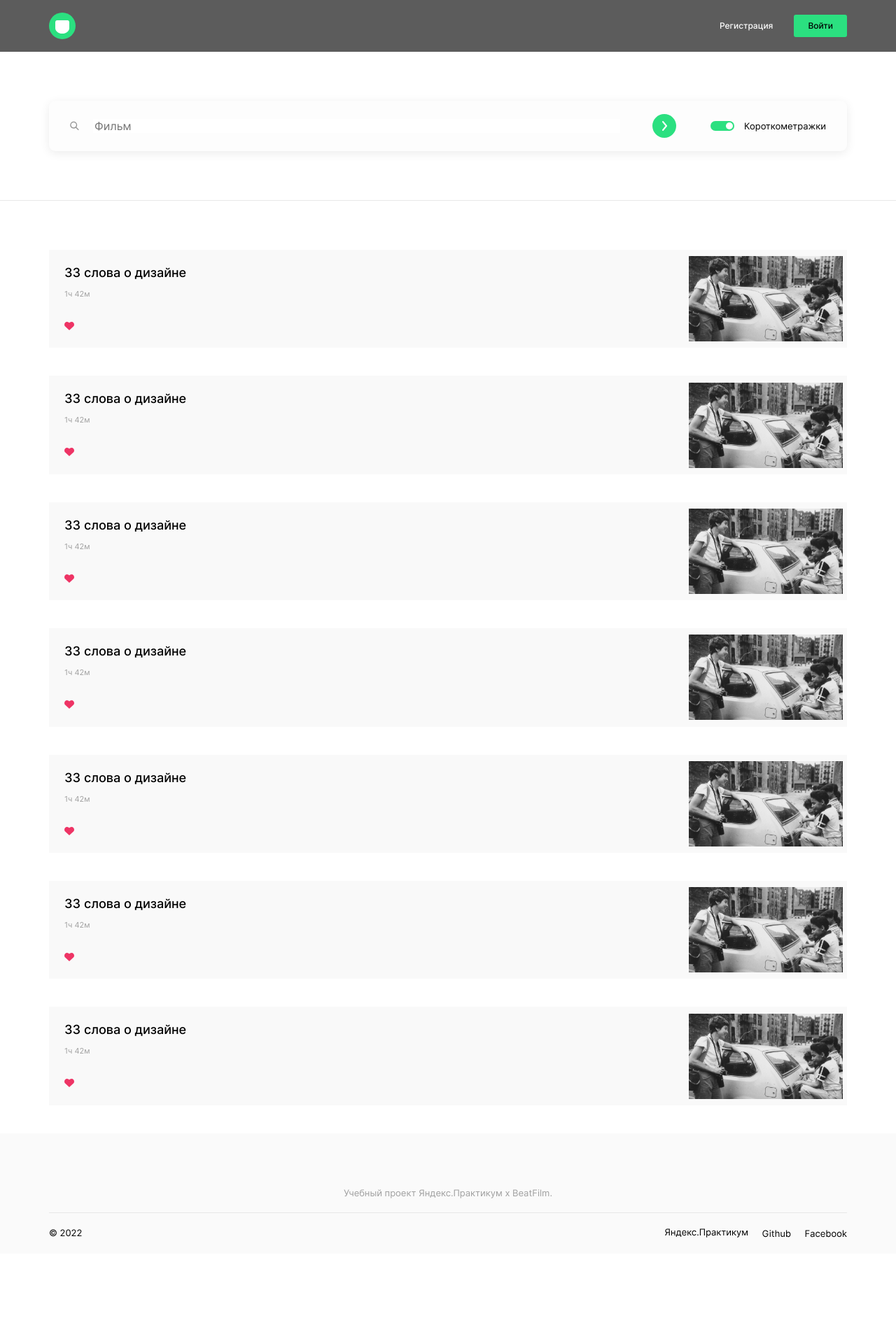
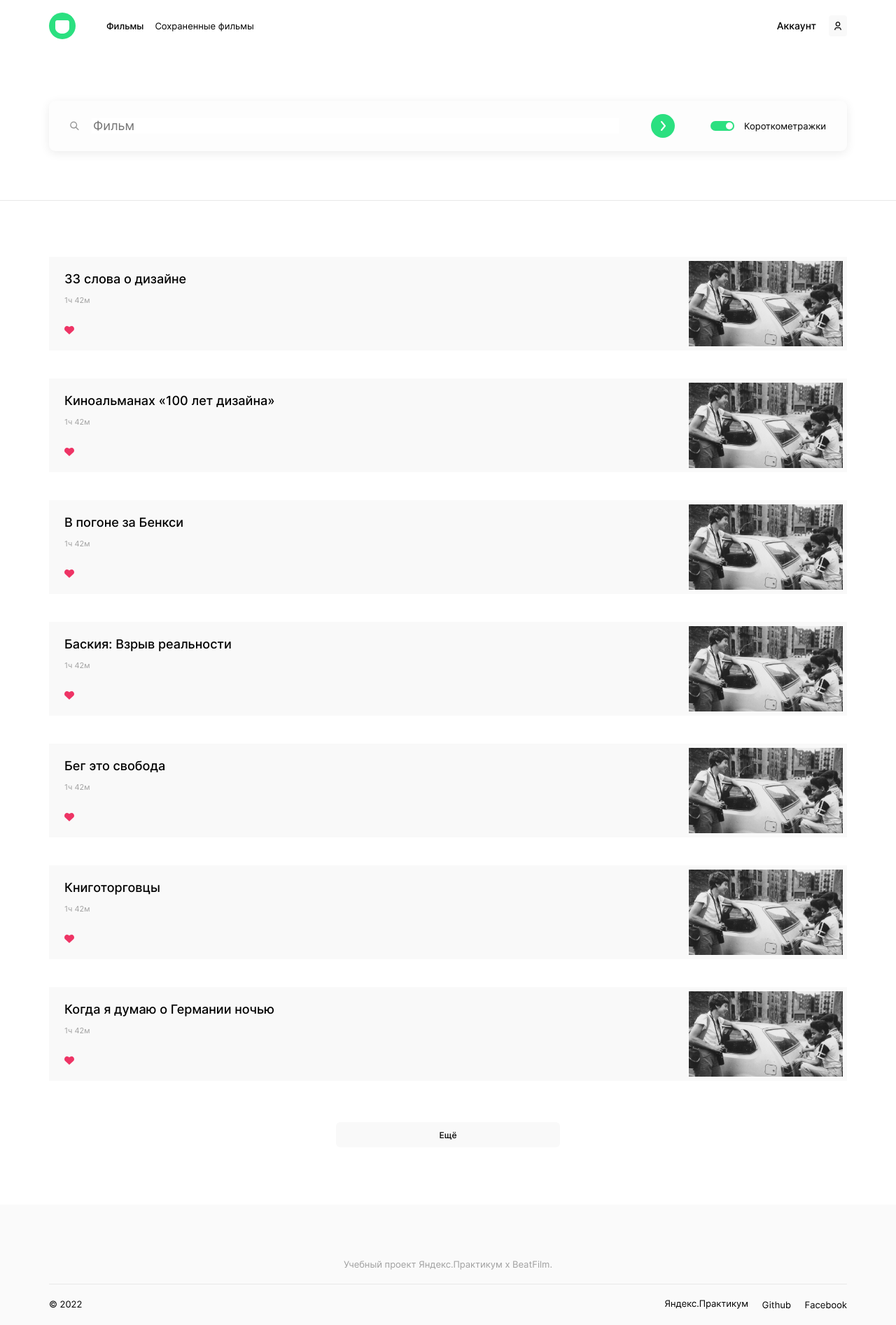
Before and after one commit to Shepelev-Mikhail/movies-explorer-frontend, a React (Create React App) app: page /movies in a window 1280 px wide. Shown: the whole page at 70% size. Before the commit the page ends 1792 px from the top, so only its background shows below. Built offline with nearby package versions, Linux system fonts and the light colour scheme.

Commit message:
страница фильмы пиксель перфект

```diff
--- a/src/components/App/App.js
+++ b/src/components/App/App.js
@@ -17,6 +17,9 @@ function App() {
         <Route exact path="/movies">
           <Movies />
         </Route>
+        <Route exact path="/saved-movies">
+          <Movies />
+        </Route>
       </Switch>
 
       <Footer />
--- a/src/components/Header/Header.css
+++ b/src/components/Header/Header.css
@@ -1,7 +1,10 @@
 .header {
-  background-color: #5c5c5c;
   font-size: 14px;
   line-height: 18px;
+}
+
+.header_dark {
+  background-color: #5c5c5c;
 }
 
 .header__container {
--- a/src/components/Header/Header.js
+++ b/src/components/Header/Header.js
@@ -1,27 +1,16 @@
+import { useLocation } from 'react-router-dom';
 import logo from '../../images/logo.svg';
 import './Header.css';
-// import account from '../../images/account.svg';
 import Navigation from './Navigation/Navigation';
 
 function Header(props) {
+  let location = useLocation();
+
   return (
-    <header className="header">
+    <header className={`header ${location.pathname === "/" ? "header_dark" : ""}`}>
       <div className="container header__container">
         <img className="header__logo" src={logo} alt="логотип" />
-        {/* <div className="header__unauthorized">
-          <button type="button" className="header__signup">Регистрация</button>
-          <button type="button" className="header__signin">Войти</button>
-        </div>
-        <div className="header__authorized">
-          <div className="header__movies">
-            <button type="button" className="header__movie">Фильмы</button>
-            <button type="button" className="header__save-movie">Сохраненные фильмы</button>
-          </div>
-          <div className="header__account">
-            <button type="button" className="header__account-link">Аккаунт</button>
-            <img className="header__account-icon" src={account} alt="иконка" />
-          </div>
-        </div> */}
+
         <Navigation />
       </div>
     </header>
--- a/src/components/Header/Navigation/Navigation.css
+++ b/src/components/Header/Navigation/Navigation.css
@@ -32,6 +32,11 @@
   align-content: center;
   align-items: center;
   width: 100%;
+  color: #000;
+}
+
+.navigation__authorized_theme-dark {
+  color: #fff;
 }
 
 .navigation__movie {
@@ -42,7 +47,11 @@
   background-color: transparent;
   cursor: pointer;
   text-align: center;
-    color: #FFFFFF;
+  font-style: normal;
+  font-weight: 500;
+  font-size: 13px;
+  line-height: 18px;
+  color: inherit;
 }
 
 .navigation__save-movie {
@@ -52,19 +61,40 @@
   background-color: transparent;
   cursor: pointer;
   text-align: center;
-    color: #FFFFFF;
+  font-style: normal;
+  font-weight: 400;
+  font-size: 13px;
+  line-height: 18px;
+  color: inherit;
+}
+
+.navigation__account {
+  display: flex;
+  align-items: center;
 }
 
 .navigation__account-link {
+  padding: 0;
+  margin: 0;
   border: none;
   background-color: transparent;
   cursor: pointer;
   text-align: center;
-    color: #FFFFFF;
+  font-style: normal;
+  font-weight: 500;
+  font-size: 14px;
+  line-height: 16px;
+  color: inherit;
 }
 
 .navigation__account-icon {
-    width: 12px;
-    height: 14px;
-    margin-left: 24px;
+  width: 26px;
+  height: 30px;
+  margin-left: 18px;
+  background-color: #F9F9F9;
+  border-radius: 4px;
+  background-image: url(../../../images/account_black.svg);
+  background-repeat: no-repeat;
+  background-position: 50% 50%;
+  background-size: 40%;
 }
--- a/src/components/Header/Navigation/Navigation.js
+++ b/src/components/Header/Navigation/Navigation.js
@@ -1,25 +1,26 @@
 import { useEffect, useState } from "react";
 import './Navigation.css';
-import account from '../../../images/account.svg';
+import { useLocation } from "react-router-dom";
 
 function Navigation() {
+  let location = useLocation();
   const [loggedIn, setLoggedIn] = useState(false);
 
-  // useEffect(() => {
-  //   setLoggedIn(false);
-  // }, [])
+  useEffect(() => {
+    setLoggedIn(true);
+  }, [])
 
   return (
     <>
       {loggedIn ? (
-        <div className="navigation__authorized">
+        <div className={`navigation__authorized ${location.pathname === "/" ? "navigation__authorized_theme-dark" : ""}`}>
           <div className="navigation__movies">
             <button type="button" className="navigation__movie">Фильмы</button>
             <button type="button" className="navigation__save-movie">Сохраненные фильмы</button>
           </div>
           <div className="navigation__account">
             <button type="button" className="navigation__account-link">Аккаунт</button>
-            <img className="navigation__account-icon" src={account} alt="иконка" />
+            <div className="navigation__account-icon" />
           </div>
         </div>
       ) : (
--- a/src/components/Movies/MoviesCard/MoviesCard.css
+++ b/src/components/Movies/MoviesCard/MoviesCard.css
@@ -5,12 +5,13 @@
   flex-wrap: nowrap;
   justify-content: space-between;
   align-content: flex-start;
-  align-items: center;
+  align-items: flex-start;
   background-color: #F9F9F9;
+  line-height: 1;
 }
 
 .movie__info {
-  margin: 22px;
+  margin: 21px 22px;
 }
 
 .movie__title {
@@ -26,7 +27,7 @@
 .movie__time {
   padding: 0;
   margin: 0;
-  margin-bottom: 30px;
+  margin-bottom: 28px;
   font-style: normal;
   font-weight: 400;
   font-size: 11px;
--- a/src/components/Movies/MoviesCard/MoviesCard.js
+++ b/src/components/Movies/MoviesCard/MoviesCard.js
@@ -2,12 +2,14 @@ import './MoviesCard.css';
 import like from '../../../images/like.svg';
 import movie from '../../../images/movie.svg';
 
-function MoviesCard() {
+function MoviesCard(props) {
+  const { title, time } = props
+
   return (
     <li className="movie">
       <div className="movie__info">
-        <h2 className="movie__title">33 слова о дизайне</h2>
-        <p className="movie__time">1ч 42м</p>
+        <h2 className="movie__title">{title}</h2>
+        <p className="movie__time">{time}</p>
         <img className="movie__like" src={like} alt="лайк" />
       </div>
       <img className="movie__img" src={movie} alt="картинка" />
--- a/src/components/Movies/MoviesCardList/MoviesCardList.css
+++ b/src/components/Movies/MoviesCardList/MoviesCardList.css
@@ -1,4 +1,20 @@
 .movies__list {
-    padding-top: 70px;
-    list-style: none;
+  padding-top: 80px;
+  list-style: none;
 }
+
+.movies__add-button {
+  display: block;
+  padding: 0;
+  margin: 59px auto 82px;
+  width: 320px;
+  height: 36px;
+  background-color: #F9F9F9;
+  border: none;
+  border-radius: 6px;
+  font-style: normal;
+  font-weight: 500;
+  font-size: 12px;
+  line-height: 15px;
+  color: #000000;
+}
--- a/src/components/Movies/MoviesCardList/MoviesCardList.js
+++ b/src/components/Movies/MoviesCardList/MoviesCardList.js
@@ -5,14 +5,15 @@ function MoviesCardList() {
   return (
     <section className="movies">
       <ul className="movies__list container">
-        <MoviesCard />
-        <MoviesCard />
-        <MoviesCard />
-        <MoviesCard />
-        <MoviesCard />
-        <MoviesCard />
-        <MoviesCard />
+        <MoviesCard title='33 слова о дизайне' time='1ч 42м'/>
+        <MoviesCard title='Киноальманах «100 лет дизайна»' time='1ч 42м'/>
+        <MoviesCard title='В погоне за Бенкси' time='1ч 42м'/>
+        <MoviesCard title='Баския: Взрыв реальности' time='1ч 42м'/>
+        <MoviesCard title='Бег это свобода' time='1ч 42м'/>
+        <MoviesCard title='Книготорговцы' time='1ч 42м'/>
+        <MoviesCard title='Когда я думаю о Германии ночью' time='1ч 42м'/>
       </ul>
+      <button type="button" className="movies__add-button">Ещё</button>
     </section>
   )
 }
--- a/src/components/Movies/SearchForm/SearchForm.css
+++ b/src/components/Movies/SearchForm/SearchForm.css
@@ -31,12 +31,16 @@
   width: 34px;
   height: 34px;
   padding-left: 19px;
-  padding-right: 10px;
+  padding-right: 8px;
 }
 
 .search-form__input {
   flex: 1 1 auto;
   border: 0;
+  font-style: normal;
+  font-weight: 400;
+  font-size: 18px;
+  line-height: 20px;
 }
 
 .search-form__button {
@@ -51,5 +55,5 @@
   width: 34px;
   height: 34px;
   margin-left: 46px;
-  margin-right: 19px;
+  margin-right: 21px;
 }
```
Also changed, not shown: src/images/account_black.svg (added), 1 other file (tests, documents, lock files or other folders). Lines whose indentation alone changed are shown as unchanged.
